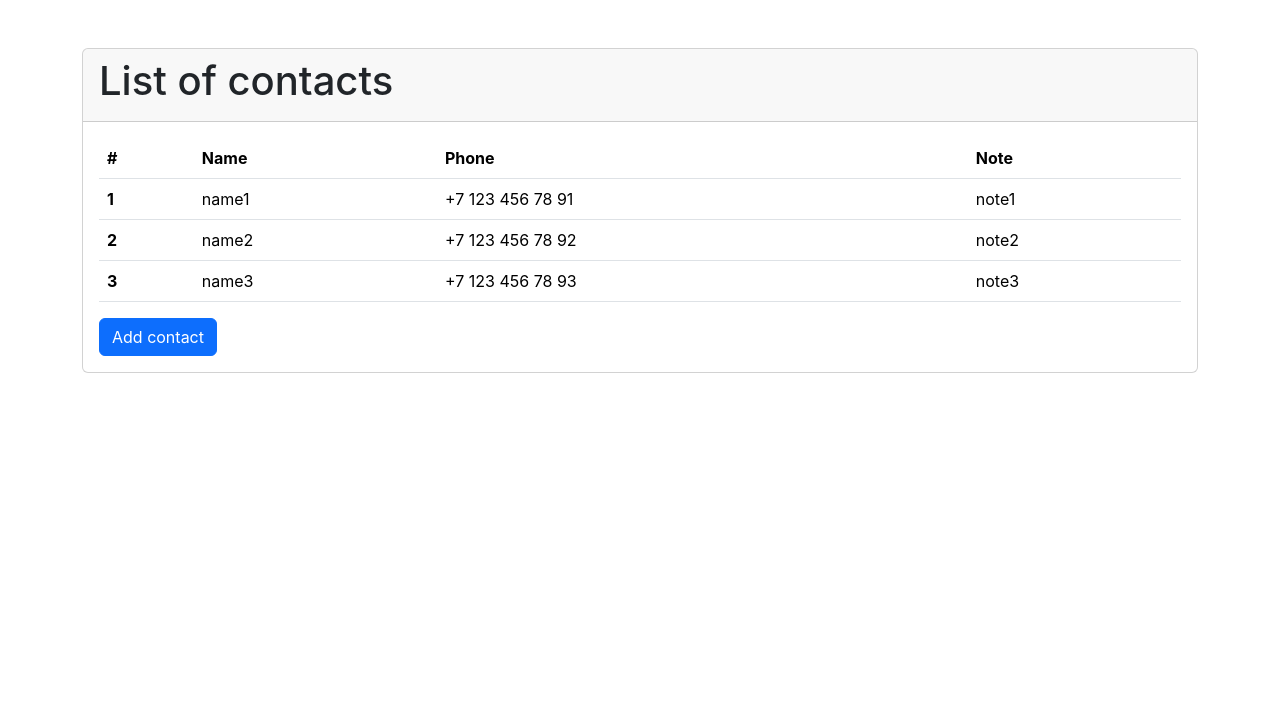
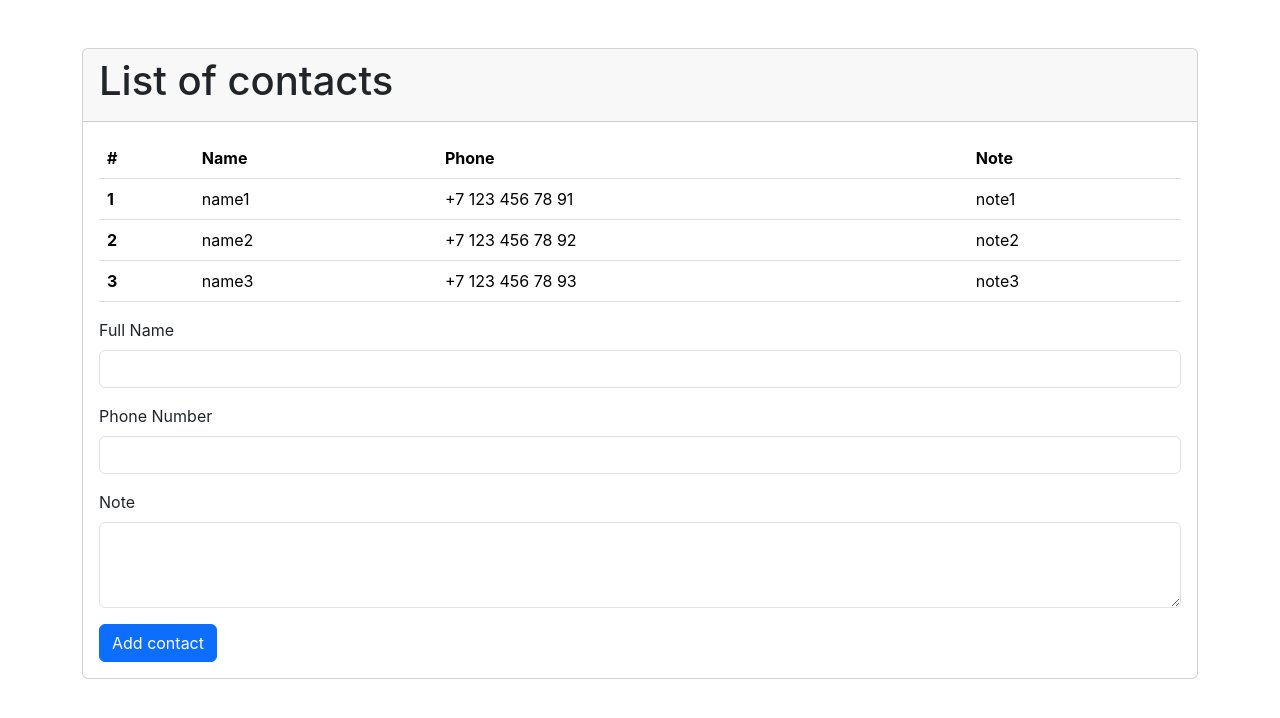
Before and after one commit to RinatMambetov/simple-contacts-app, a React (Create React App) app in the folder client/: page / in a window 1280 px wide. Shown: the top 718 px of the page. Built offline with nearby package versions, Linux system fonts and the light colour scheme; the HTML template or start-up script is replaced by a standard one.

Commit message:
Commit to video 2.10

```diff
--- a/client/src/App.js
+++ b/client/src/App.js
@@ -1,4 +1,5 @@
 import './App.css';
+import FormNewItem from './layouts/formNewItem/FormNewItem';
 import TableView from './layouts/tableView/TableView';
 import React, { useState } from 'react';
 
@@ -19,7 +20,7 @@ function App() {
       phoneNum: "+7 123 456 78 91",
       note: "note1"
     };
-    setData([...data, temp])
+    setData([...data, temp]) // new array
     console.log(data.length);
   }
 
@@ -31,7 +32,7 @@ function App() {
         </div>
         <div className='card-body'>
           <TableView contacts={data} />
-          <button className='btn btn-primary' onClick={appendContact}>Add contact</button>
+          <FormNewItem appendContact={appendContact} />
         </div>
       </div>
     </div >
--- /dev/null
+++ b/client/src/layouts/formNewItem/FormNewItem.js
@@ -0,0 +1,27 @@
+import React from "react";
+
+const FormNewItem = (props) => {
+  return (
+    <div>
+      <form>
+        <div>
+          <label className="form-label">Full Name</label>
+          <input className="form-control" type="text"></input>
+        </div>
+        <div className="mt-3">
+          <label className="form-label">Phone Number</label>
+          <input className="form-control" type="text"></input>
+        </div>
+        <div className="my-3">
+          <label className="form-label">Note</label>
+          <textarea className="form-control" rows="3"></textarea>
+        </div>
+        <div className="mt-3">
+          <button className='btn btn-primary' onClick={props.appendContact}>Add contact</button>
+        </div>
+      </form>
+    </div>
+  )
+}
+
+export default FormNewItem;
```
Also changed, not shown: 1 other file (tests, documents, lock files or other folders).
